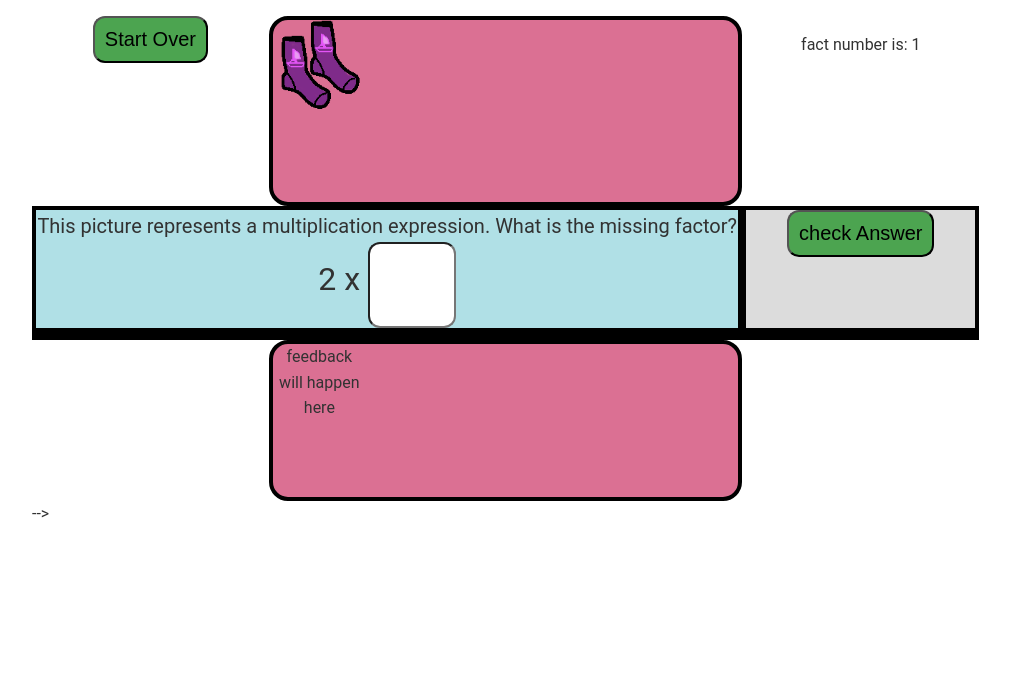
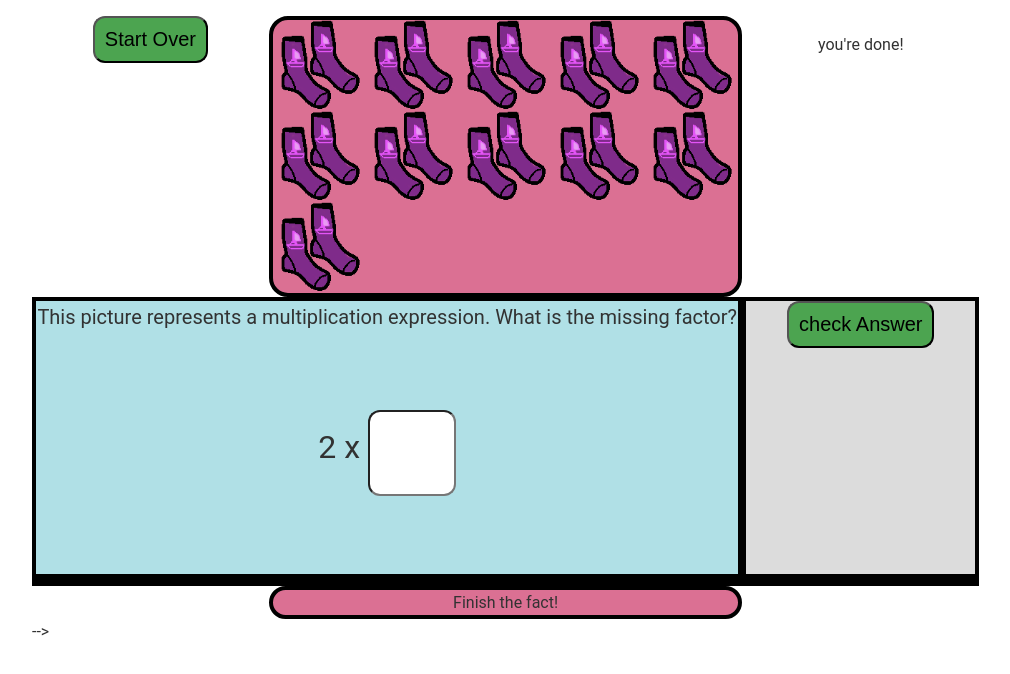
Before and after one commit to geonz/visual-rep-of-mult---identify.-Twos.-, a plain HTML site: page index.html in a window 1280 px wide. Shown: the whole page, without its empty margins (16-1026 px from the left). Drawn offline with Linux system fonts and the light colour scheme.

Commit message:
fixt big grid so that the image could show its rows (no, I don't understand it).

```diff
--- a/index.html
+++ b/index.html
@@ -46,7 +46,7 @@
 
        </div>
 
-        <div class="centerMult" id="feedback">dude</div>
+        <div class="feedbackDiv" id="feedback">dude</div>
 
     </div>
 
--- a/script.js
+++ b/script.js
@@ -10,7 +10,7 @@
 
 
 
-var factNum=1;// the starting number to be multiplied by; the 'answer'
+var factNum=11;// the starting number to be multiplied by; the 'answer'
 var factSet=2;  // the facts you're practicing:   the twos for this.  this is arbitrary right now; I'll figure out how to make this happen in proper sequence later.
 //A1.innerHTML=factSet + " x " + factNum ;
 var input = document.getElementById("factor");
@@ -56,33 +56,31 @@ else
 }
 
 }
-function checkAnswer()
-{
-  feedback.innerHTML="i clicked";
-  var c = multAnswer.value;
-  if (c == factNum*factSet)
-  {
-    feedback.innerHTML="yippee!";
-    factNum++;
 
-    // go to the next one.
-  }
-// check it and also put in the other space "2 x N = "
-}
+
 function startUp()
 {
 
   A1.style.display="none";
   check2.style.display="none";
   factNum=1;
-
-//   #A1,#check2
-// {
-//   display: none;
-// }
+  check1.disabled=false;
 }
 
+function newFact()
+{if (factNum>10)
+{
+  p1.innerHTML= "you're done!";
+}
+else
+  p1.innerHTML="fact number  is: " + factNum;
 
+  feedback.innerHTML="Finish the fact! ";
+  factor2.innerHTML= factSet + " x " + '<input type="number" id="factor" size="1" maxlength="2"/>';
+   A1.innerHTML=  factSet + " x " + factNum + " =" + ' <input type="number" id="multAnswer"  size="1" maxlength="2"/>';
+ check1.disabled=false;
+ createMultImage();
+}
 
 function createMultImage()
 {
@@ -93,21 +91,20 @@ function createMultImage()
 
   }
   multPic.innerHTML=multPicHTML;
-//  let multPicHTML='<img src= images/2socksIcon.png  tableValue="1" alt="1 pair of 2 socks" style="max-width:100%;max-height:100%;">'
+}
+function checkAnswer()
+{
+  feedback.innerHTML="i clicked";
+  var c = multAnswer.value;
+  if (c == factNum*factSet)
+  {
+    feedback.innerHTML="yippee!";
+    factNum++;
+newFact();
+    // go to the next one.
+  }
+// check it and also put in the other space "2 x N = "
+}
+//createMultImage();
 
-// multPic.innerHTML=multPicHTML;
-// the above gives me the two pairs of socks :) :)
-}
-createMultImage();
-function newFact()
-{
-  p1.innerHTML="fact number  is: " + factNum;
-  feedback.innerHTML="feedback will happen here ";
-  factor2.innerHTML= factSet + " x " + '<input type="number" id="factor" size="1" maxlength="2"/>';
-   A1.innerHTML=  factSet + " x " + factNum + " =" + ' <input type="number" id="multAnswer"  size="1" maxlength="2"/>';
-
-}
 newFact();
-// Here we will have a function to figure out *what* the answers are becuase
-// we will have different scenarios w/ this setup perhaps.
-// no, silly you:   MAKE the answers.  The same way you did the questions in the other one!!!   ... and ... make the facts that way, too.   it will be more consistent.   Have a fact with operands.   OBJECT MY DEAR OBJECT
--- a/style.css
+++ b/style.css
@@ -22,12 +22,12 @@ body {
 {
   display: inline-grid;
   grid-template-columns:  repeat(5,1fr);
-  grid-template-rows: repeat(5,auto) ;
+  grid-template-rows: repeat(2,1fr) auto auto auto ;
   text-align: center;
   /* this is the whole, big grid.  */
 
 }
-.centerMult
+.centerMult, .feedbackDiv
 {
   /* this is where the images will be.  In othe rbranches it will be number chart*/
   text-align:center;
@@ -36,12 +36,18 @@ body {
   grid-column-end: 4;
       border: 4px solid black;
       border-radius: 19px;
+
+
+}
+.centerMult
+{
+  /* this is where the images will be.  In othe rbranches it will be number chart*/
+
      display: inline-grid;
      grid-template-columns: repeat(5,1fr);
-     grid-template-rows: repeat(2,1fr);
+     grid-template-rows: auto auto;
 
 }
-
 .directions
 {
   font-size: 20px;
```
